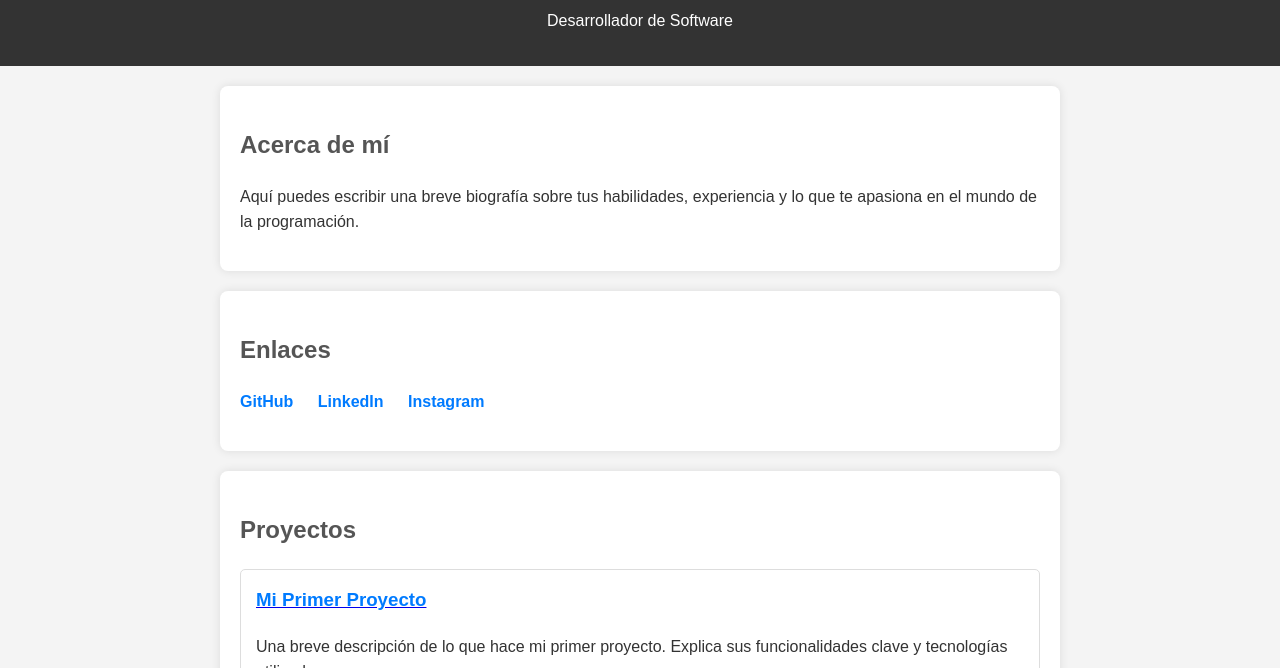
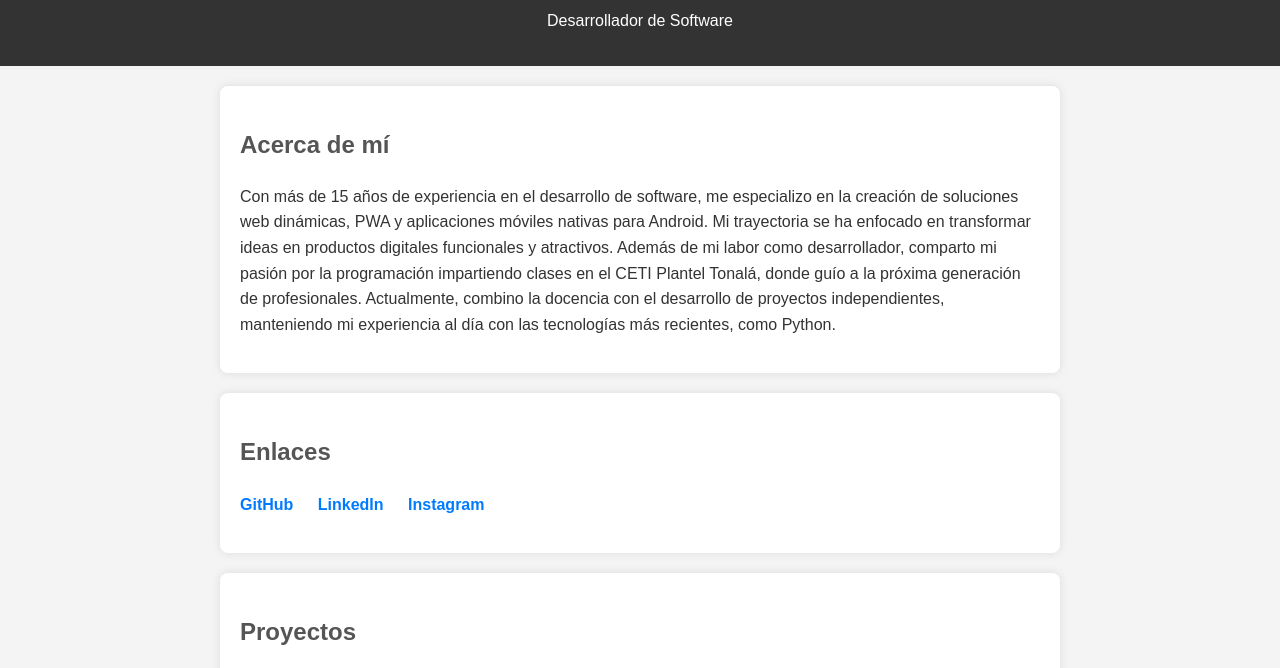
Before and after one commit to rodokizzzdev/paginaPortafolio, a plain HTML site: page index.html in a window 1280 px wide. Shown: the part 102-770 px from the top of the page. Drawn offline with Linux system fonts and the light colour scheme.

Commit message:
Add files via upload

```diff
--- a/index.html
+++ b/index.html
@@ -15,7 +15,8 @@
 
     <section id="about">
         <h2>Acerca de mí</h2>
-        <p>Aquí puedes escribir una breve biografía sobre tus habilidades, experiencia y lo que te apasiona en el mundo de la programación.</p>
+        <p>Con más de 15 años de experiencia en el desarrollo de software, me especializo en la creación de soluciones web dinámicas, PWA y aplicaciones móviles nativas para Android. Mi trayectoria se ha enfocado en transformar ideas en productos digitales funcionales y atractivos.
+Además de mi labor como desarrollador, comparto mi pasión por la programación impartiendo clases en el CETI Plantel Tonalá, donde guío a la próxima generación de profesionales. Actualmente, combino la docencia con el desarrollo de proyectos independientes, manteniendo mi experiencia al día con las tecnologías más recientes, como Python.</p>
     </section>
 
     <section id="links">
```
